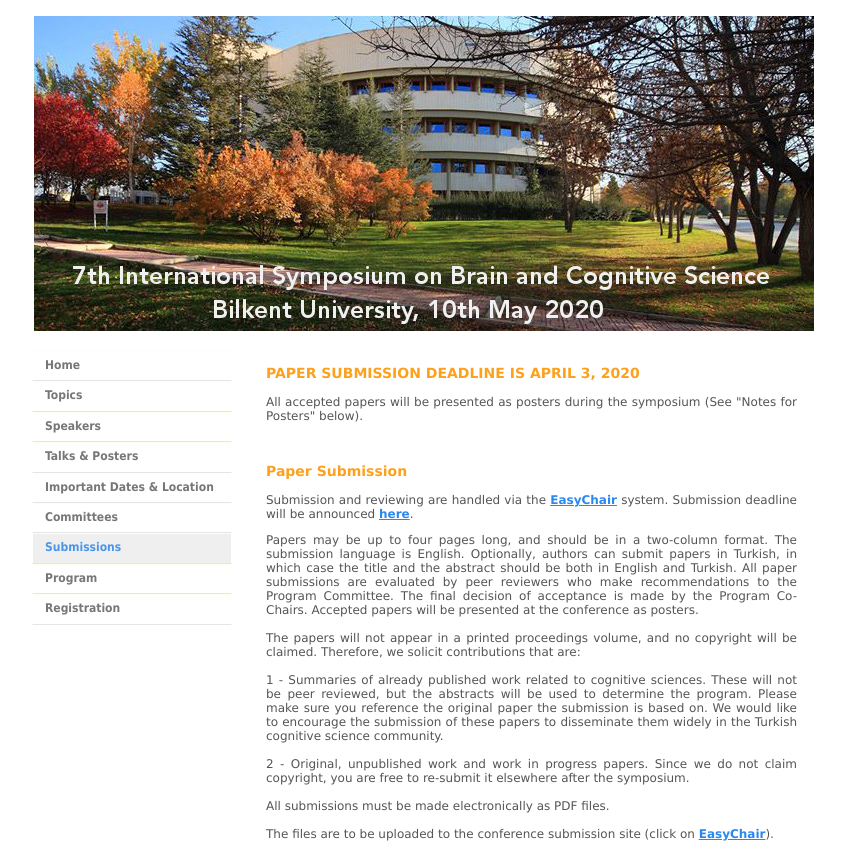
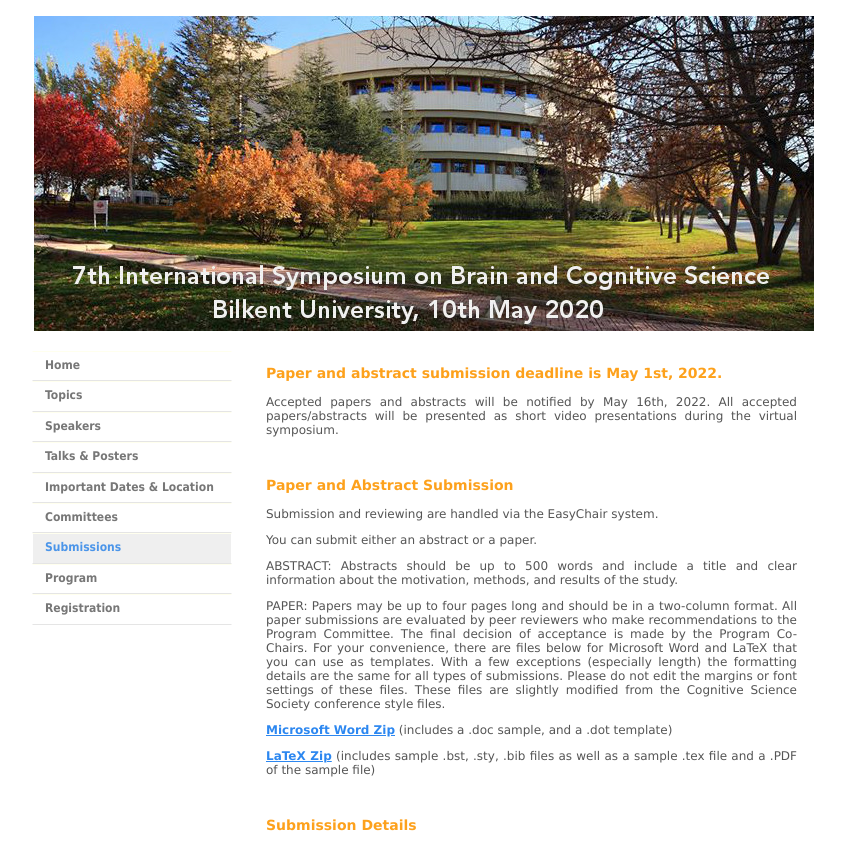
Before and after one commit to MertCokelek/ISBCS_2022, a plain HTML site: page submission.html in a window 1280 px wide. Shown: the top 844 px of the page, without its empty margins (223-1068 px from the left). Drawn offline with Linux system fonts and the light colour scheme.

Commit message:
Update submission.html

```diff
--- a/submission.html
+++ b/submission.html
@@ -51,68 +51,37 @@
 	<div id="main_text">
 
 
-			  <h2>PAPER SUBMISSION DEADLINE IS APRIL 3, 2020</h2>
-        <p> All accepted papers will be presented as posters during the symposium (See "Notes for Posters" below).</p>
+			  <h2>Paper and abstract submission deadline is May 1st, 2022. </h2>
+        <p> Accepted papers and abstracts will be notified by May 16th, 2022. All accepted papers/abstracts will be presented as short video presentations during the virtual symposium.</p>
 
 			 	 <br>
-			 <h2 align="justify">Paper Submission</h2>
+			 <h2 align="justify">Paper and Abstract Submission</h2>
 
-            Submission and reviewing are handled via the <strong><a href="https://easychair.org/conferences/?conf=isbcs2020" target="_blank">EasyChair</a></strong> system.
-            Submission deadline will be announced <a href="dates.html">here</a>.
+            <p>Submission and reviewing are handled via the EasyChair system. </p> <!-- easy chair link will be added -->
+            <p>You can submit either an abstract or a paper.</p>
+
+            <p>ABSTRACT: Abstracts should be up to 500 words and include a title and clear information about the motivation, methods, and results of the study.</p>
+
             <p>
-            Papers may be up to four pages long, and should be in a two-column
-format. The submission language is English. Optionally, authors can
-submit papers in Turkish, in which case the title and the abstract
-should be both in English and Turkish. All paper submissions are
-evaluated by peer reviewers who make recommendations to the Program
-Committee. The final decision of acceptance is made by the Program
-Co-Chairs. Accepted papers will be presented at the conference as
-posters.
-            <br><br>
+            PAPER: Papers may be up to four pages long and should be in a two-column format. All paper submissions are evaluated by peer reviewers who make recommendations to the Program Committee. The final decision of acceptance is made by the Program Co-Chairs. For your convenience, there are files below for Microsoft Word and LaTeX that you can use as templates. With a few exceptions (especially length) the formatting details are the same for all types of submissions. Please do not edit the margins or font settings of these files. These files are slightly modified from the Cognitive Science Society conference style files.</p>
 
-			The papers will not appear in a printed proceedings volume, and no
-copyright will be claimed. Therefore, we solicit contributions that
-are:
-<br><br>
-1 - Summaries of already published work related to cognitive sciences.
-These will not be peer reviewed, but the abstracts will be used to
-determine the program. Please make sure you reference the original
-paper the submission is based on. We would like to encourage the
-submission of these papers to disseminate them widely in the Turkish
-cognitive science community.
-<br><br>
-2 - Original, unpublished work and work in progress papers. Since we
-do not claim copyright, you are free to re-submit it elsewhere after
-the symposium.
-<br><br>
-
-
-
-            All submissions must be made electronically as PDF files.
-            <br><br>
-            The files are to be uploaded to the conference submission site (click on <strong><a href="https://easychair.org/conferences/?conf=isbcs2020" target="_blank">EasyChair</a></strong>).
-            <br><br>
-            All PDF submissions must be A4 sized, with NO headers/footers and NO page numbers. Please name the submission file in this format:<br>
-"authorname_submissiondate.pdf" (e.g., smith_1_28.pdf).<br><br>
-
-If there are any special fonts required (Turkish, etc) these must be included with the submission (i.e., embedded in the PDF file).
-<br><br>
-For your convenience, there are files below for Microsoft Word and LaTeX that you can use as templates. With a few exceptions (especially length) the formatting details are the same for all types of submissions. Please do not edit the margins or font settings of these files. These files are slightly modified from the Cognitive Science Society conference style files. <br><br>
-<br><a href="isbcs - word.zip">Microsoft Word Zip</a> (includes a .doc sample, and a .dot template)
-<br><a href="isbcs - latex.zip">LaTeX Zip</a> (includes sample .bst, .sty, .bib files as well as a sample .tex file and a .PDF of the sample file)
-
-
-            <br><br>
-
-
-            		 <h2 align="justify">Notes for Posters</h2>
-
-			 <p>Poster sizes: A0 (Portrait)</p>
-			 <p>Since ISBCS is all about building a community, it would be nice if you could add the photos of all authors in the poster heading.</p>
-
+			<p><a href="https://isbcs2020.bilkent.edu.tr/isbcs%20-%20word.zip" >Microsoft Word Zip</a> (includes a .doc sample, and a .dot template)</p>
+			<p><a href="https://isbcs2020.bilkent.edu.tr/isbcs%20-%20latex.zip" >LaTeX Zip</a>  (includes sample .bst, .sty, .bib files as well as a sample .tex file and a .PDF of the sample file)</p>
 
             <br>
 
+				<h2 align="justify">Submission Details</h2>
+
+			The abstracts and papers will not appear in a printed proceedings volume, and no copyright will be claimed. Therefore, we solicit contributions that are:
+			<br><br>
+			1 - Summaries of already published work related to cognitive sciences. These will not be peer reviewed, but the abstracts will be used to determine the program. Please make sure you reference the original paper the submission is based on. We would like to encourage the submission of these papers to disseminate them widely in the Turkish cognitive science community.
+			<br><br>
+			2 - Original, unpublished work and work in progress papers. Since we do not claim copyright, you are free to re-submit it elsewhere after the symposium.
+			<br><br>
+            The submission language is English. All submissions must be made electronically as PDF files. All PDF submissions must be A4 sized, with NO headers/footers and NO page numbers. Please name the submission file in this format: "firstauthorsurname_submissiondate.pdf" (e.g., smith_1_28.pdf). If there are any special fonts required (Turkish, etc) these must be included with the submission (i.e., embedded in the PDF file).
+            <br><br>
+           The files are to be uploaded to the conference submission site (click on EasyChair).
+            <br><br>
 
             </p></div>
           </td>
```
